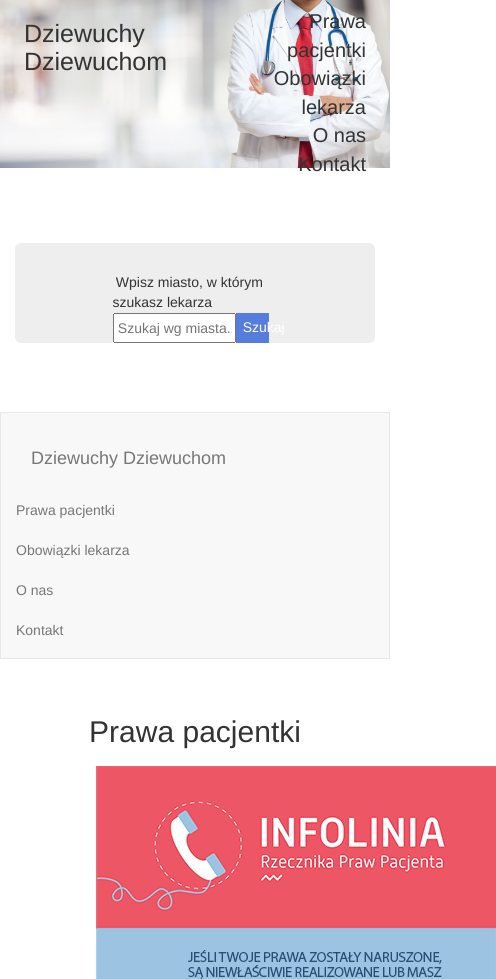
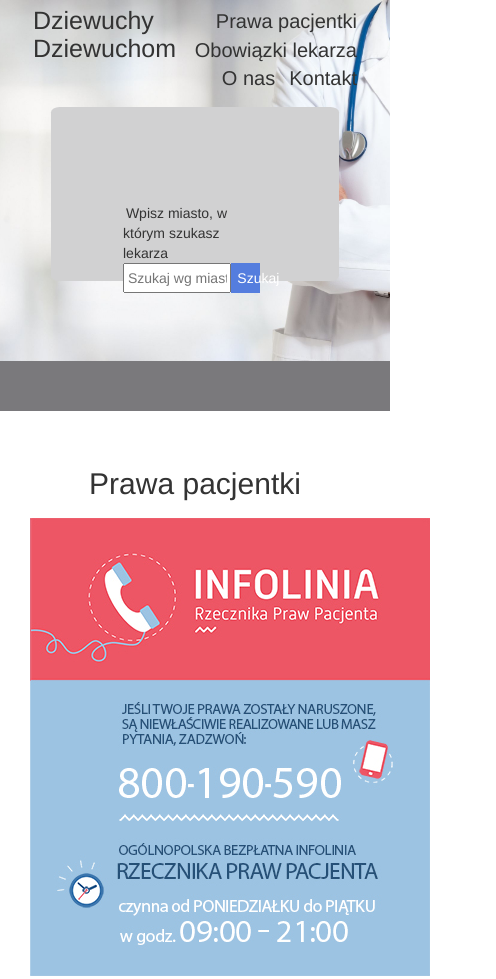
Before and after one commit to LukMona/Doctors_Search_Basic, a website: page index.html in a window 390 px wide. Shown: the top 979 px of the page, 496 px wide, since content can reach past the window. Drawn offline with nearby package versions, Linux system fonts and the light colour scheme.

Commit message:
Background img in header fixed with nav section.

```diff
--- a/css/style.css
+++ b/css/style.css
@@ -1,62 +1,85 @@
-header {
-  width: 100%;
-  background-image: url("../images/header_background.jpg");
-  background-size: 100% auto;
-  padding-bottom: 10%;
-  background-repeat: no-repeat;
-  margin-bottom: 0;
+.container-fluid:first-child {
+  padding: 0;
 }
 
-.main-top-header-left {
-  float: left;
-  width: 50%;
+.main-header {
+  margin: 0 auto;
 }
 
-.main-top-header-left .logo {
-  margin-left: 5%;
-  margin-top: 2%;
+.bg-img {
+  padding-bottom: 43.09117%;
+  background: center center no-repeat;
+  background-size: cover;
 }
 
-.main-top-header-left .logo h1 {
-  font-size: 2.5rem;
+.main-top-header {
+  width: 90%;
+  margin-top: 2%;
+  margin-left: 5%;
+  margin-right: 5%;
 }
 
-.main-top-header-right {
-  float: right;
-  width: 50%;
+.main-top-header .main-top-header-left {
+  float: left;
+  position: relative;
+  width: 25%;
+  margin: 0;
 }
 
-.main-top-header-right .menu {
-  margin-right: 5%;
-  margin-top: 4%;
+.main-top-header .main-top-header-left .logo {
+  margin: 0;
 }
 
-.main-top-header-right .menu ul {
+.main-top-header .main-top-header-left .logo h1 {
+  font-size: 2.5rem;
+  margin: 0;
+}
+
+.main-top-header .main-top-header-right {
+  float: right;
+  width: 75%;
+}
+
+.main-top-header .main-top-header-right .menu ul {
   text-align: right;
 }
 
-.main-top-header-right .menu ul li {
+.main-top-header .main-top-header-right .menu ul li {
   display: inline-block;
   margin-left: 5%;
   font-size: 2rem;
 }
 
-.main-top-header-right .menu a:link {
+.main-top-header .main-top-header-right .menu a:link {
   color: inherit;
   text-decoration: none;
 }
 
-.main-top-header-right .menu a:hover {
+.main-top-header .main-top-header-right .menu a:hover {
   color: #547dde;
 }
 
 .main-search {
-  margin-top: 15%;
+  background-color: #d1d1d2;
+  width: 80%;
+  margin-left: 10%;
+  margin-right: 10%;
+  margin: 0 auto;
+  padding-top: 2%;
+  padding-bottom: 5%;
+  border-radius: 3%;
+  position: relative;
+  top: 10rem;
 }
 
 .main-search .searching {
   width: 50%;
   margin: 0 auto;
+}
+
+.main-search .searching .find {
+  width: 80%;
+  background-color: #d1d1d2;
 }
 
 .main-search span:first-child {
@@ -85,8 +108,10 @@ header {
   display: inline-block;
 }
 
-.navigation-menu {
-  margin-top: 1%;
+nav {
+  background-color: #7a797c;
+  position: absolute;
+  width: 100%;
 }
 
 .patientsRights h2 {
@@ -100,10 +125,23 @@ header {
   margin-bottom: 10%;
 }
 
+@media (max-width: 991px) {
+  .patientsRights .img {
+    margin-left: 0;
+    text-align: center;
+  }
+}
+
 .patientsRights .text {
   margin-right: 20%;
   margin-bottom: 10%;
   text-align: justify;
+}
+
+@media (max-width: 991px) {
+  .patientsRights .text {
+    margin-right: 0;
+  }
 }
 
 .patientsRights .text a {
@@ -126,10 +164,24 @@ header {
   margin-bottom: 10%;
 }
 
+@media (max-width: 991px) {
+  .doctorsDuties .text {
+    margin-left: 0;
+  }
+}
+
 .doctorsDuties .img {
   margin-top: 10%;
   margin-right: 10%;
   margin-bottom: 10%;
+}
+
+@media (max-width: 991px) {
+  .doctorsDuties .img {
+    margin-right: 0;
+    margin-top: 0;
+    text-align: center;
+  }
 }
 
 .doctorsDuties a {
@@ -184,7 +236,19 @@ header {
   text-transform: uppercase;
   padding: 20%;
   color: #ffffff;
-  -webkit-box-shadow: 5px 0px 5px 0px rgba(0, 0, 0, 0.45);
-  -moz-box-shadow: 5px 0px 5px 0px rgba(0, 0, 0, 0.45);
-  box-shadow: 5px 0px 5px 0px rgba(0, 0, 0, 0.45);
 }
+
+footer {
+  background-color: #d1d1d2;
+  margin: 0 auto;
+  text-align: center;
+}
+
+footer .footer-main {
+  margin-top: 5%;
+}
+
+footer .footer-main a {
+  color: inherit;
+  text-decoration: none;
+}
--- a/index.html
+++ b/index.html
@@ -7,7 +7,6 @@
   <meta name="keywords" content="klauzula sumienia, lekarze" />
   <meta name="viewport" content="width=device-width, initial-scale=1, maximum-scale=1, user-scalable=no">
   <link rel="stylesheet" href="assets/bootstrap/css/bootstrap.min.css" />
-  <!-- <script src="assets/bootstrap/js/bootstrap.min.js" type="text/javascript"></script> -->
   <link rel="stylesheet" href="css/style.css"/>
   <script src="javascript/app.js" type="text/javascript"></script>
 
@@ -16,13 +15,18 @@
 
 <body>
 
-  <header class="container-fluid">
-    <div class="row">
-      <div class="col-md-12">
+  <header class="bg-img" style="background-image: url('../images/header_background.jpg')">
+    <div class="container-fluid">
+    <div class="row main-header">
+      <div class="col-md-12 col-xs-12 col-sm-12 col-lg-12">
+        <!-- TOP HEADER -->
+        <div class="main-top-header">
 
           <div class="main-top-header-left">
             <div class="logo">
-            <h1>Dziewuchy Dziewuchom</h1>
+              <h1>
+                Dziewuchy Dziewuchom
+              </h1>
             </div>
           </div>
 
@@ -36,12 +40,13 @@
               </ul>
             </div>
           </div>
+        </div>
+        <!-- END OF TOP HEADER -->
 
-        <div class="clearfix"></div>
-
-        <div class="main-search jumbotron">
+        <div class="main-search">
           <div class="searching">
-            <span>Wpisz miasto, w którym szukasz lekarza</span><br>
+            <span>Wpisz miasto, w którym szukasz lekarza</span>
+            <br>
             <input class="search" type="text" name="search" placeholder="Szukaj wg miasta...">
             <button class="search">
               <span>Szukaj</span>
@@ -51,29 +56,41 @@
 
       </div>
     </div>
+  </div>
   </header>
 
+  <nav class="navbar">
+    <div class="container-fluid">
+    <div class="row">
+      <div class="col-md-12 col-xs-12 col-sm-12 col-lg-12">
+
+      </div>
+    </div>
+  </div>
+  </nav>
+
+
   <!-- NAVIGATION BAR -->
-  <nav class="container-fluid navbar navbar-default">
+  <!-- <nav class="container-fluid">
   <div class="row">
-      <div class="col-md-12">
+  <div class="col-md-12 col-xs-12 col-sm-12 col-lg-12"> -->
 
   <!-- LOGO -->
-        <div class="navbar-header">
+  <!-- <div class="logo">
   <h1>
-            <a href="#" class="navbar-brand">
+  <a href="#" class="">
   Dziewuchy Dziewuchom
 </a>
 </h1>
-        </div>
+</div> -->
 
 <!-- MENU ITEMS -->
-        <div class="navigation-menu">
-          <ul class="nav navbar-nav navbar-right">
-            <li><a href="#">Prawa pacjentki</a></li>
-            <li><a href="#">Obowiązki lekarza</a></li>
-            <li><a href="#">O nas</a></li>
-            <li><a href="#">Kontakt</a></li>
+<!-- <div class="navigation-menu">
+<ul class="">
+<li><h4><a href="#">Prawa pacjentki</a></h4></li>
+<li><h4><a href="#">Obowiązki lekarza</a></h4></li>
+<li><h4><a href="#">O nas</a></h4></li>
+<li><h4><a href="#">Kontakt</a></h4></li>
 </ul>
 </div>
 </div>
@@ -83,14 +100,14 @@
 <!-- PATIENTS RIGHT -->
 <section class="container-fluid patientsRights">
   <div class="row">
-      <div class="col-md-12">
+    <div class="col-md-12 col-xs-12 col-sm-12 col-lg-12">
       <h2>Prawa pacjentki</h2>
-        <div class="col-md-6">
-          <div class="img">
+      <div class="col-md-6 col-xs-12 col-sm-12 col-lg-6">
+        <div class="img img-responsive">
           <img src="images/patients_rights.jpg">
         </div>
       </div>
-        <div class="col-md-6">
+      <div class="col-md-6 col-xs-12 col-sm-12 col-lg-6">
         <div class="text">
           <p>
             Cupcake ipsum dolor. Sit amet donut fruitcake chocolate cake. Dessert donut gummies danish topping bonbon cupcake. Sugar plum donut topping cake lemon drops carrot cake apple pie chupa chups bonbon. Sesame snaps gummies donut pastry danish gummi bears jelly-o gingerbread jelly beans. Apple pie cheesecake cupcake. Gummies croissant icing liquorice dessert cookie biscuit sugar plum marshmallow. Chocolate cake tart chocolate. Sweet roll jelly beans chocolate bar carrot cake bear claw. Macaroon soufflé muffin dragée. Muffin cake soufflé halvah liquorice icing cake soufflé. Powder sesame snaps muffin pastry wafer marshmallow. Brownie gummies apple pie sugar plum. Jelly beans jelly beans brownie sweet lollipop jujubes liquorice sweet candy canes.
@@ -109,9 +126,9 @@
 <!-- DOCTORS DUTIES -->
 <section class="container-fluid doctorsDuties">
   <div class="row">
-      <div class="col-md-12">
+    <div class="col-md-12 col-xs-12 col-sm-12 col-lg-12">
       <h2>Obowiązki lekarza</h2>
-        <div class="col-md-6">
+      <div class="col-md-6 col-xs-12 col-sm-12 col-lg-6">
         <div class="text">
           <p>
             Cupcake ipsum dolor sit amet pie. Danish danish cake powder jujubes lemon drops brownie candy canes. Macaroon carrot cake fruitcake sweet oat cake powder pie jelly beans caramels. Marzipan oat cake lemon drops macaroon pastry jelly candy canes. Tart liquorice bear claw tiramisu dessert brownie marzipan macaroon gingerbread. Wafer caramels carrot cake. Gingerbread cupcake powder sweet roll chocolate. Dragée cotton candy biscuit chocolate cake candy canes brownie. Sweet roll marshmallow cookie chocolate cake candy. Cookie tart cookie pudding sweet roll tiramisu gummi bears. Soufflé cake caramels tiramisu dessert gummies pastry. Bear claw jelly beans gingerbread oat cake chocolate cake. Marshmallow halvah croissant tootsie roll cupcake cake biscuit apple pie. Caramels macaroon soufflé.
@@ -122,8 +139,8 @@
           <span><a href="#">Więcej</a></span>
         </div>
       </div>
-        <div class="col-md-6">
-          <div class="img">
+      <div class="col-md-6 col-xs-12 col-sm-12 col-lg-6">
+        <div class="img img-responsive">
           <img src="images/doctors_duties.jpg" alt="Obowiązki lekarza">
         </div>
       </div>
@@ -134,7 +151,7 @@
 <!-- ABOUT US -->
 <section class="container-fluid aboutUs">
   <div class="row">
-      <div class="col-md-12">
+    <div class="col-md-12 col-xs-12 col-sm-12 col-lg-12">
       <div class="main-about-us">
         <h2>O nas</h2>
         <p>
@@ -149,7 +166,7 @@
 <!-- CONTACT FORM -->
 <section class="container-fluid contact">
   <div class="row">
-      <div class="col-md-12">
+    <div class="col-md-12 col-xs-12 col-sm-12 col-lg-12">
       <h2>Formularz kontaktowy</h2>
       <div class="form">
         <input type="text" name="userName" placeholder="Twoje imię"><br>
@@ -163,7 +180,16 @@
       </div>
     </div>
   </div>
-  </section>
+</section> <!-- END OF CONTACT FORM -->
+
+<footer class="container-fluid">
+  <div class="row">
+    <div class="col-md-12 col-xs-12 col-sm-12 col-lg-12 footer-main">
+      <span><a href="#">Copywright 2016</a></span>
+    </div>
+
+  </div>
+</footer>
 
 </body>
 
```
Lines whose indentation alone changed are shown as unchanged.
